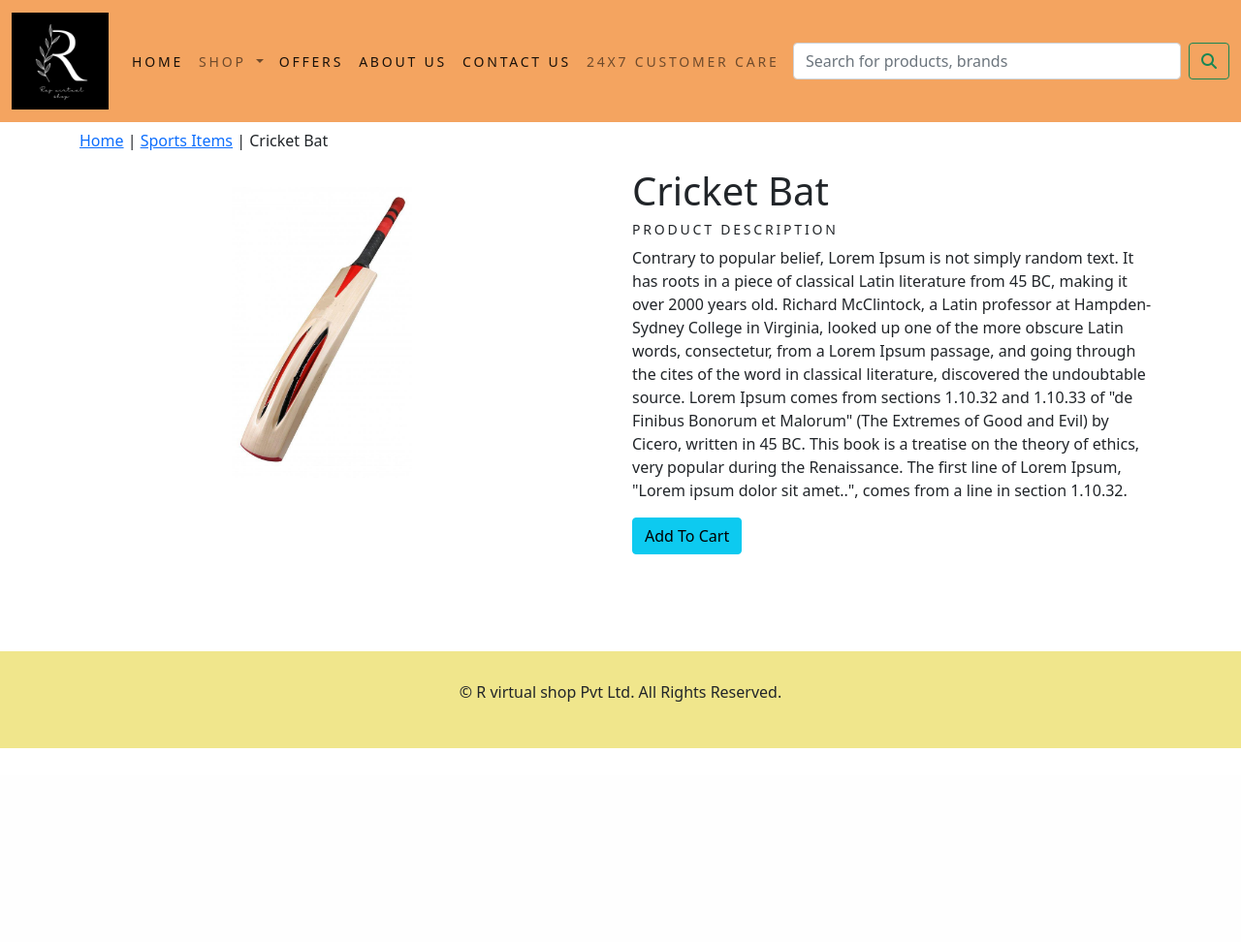
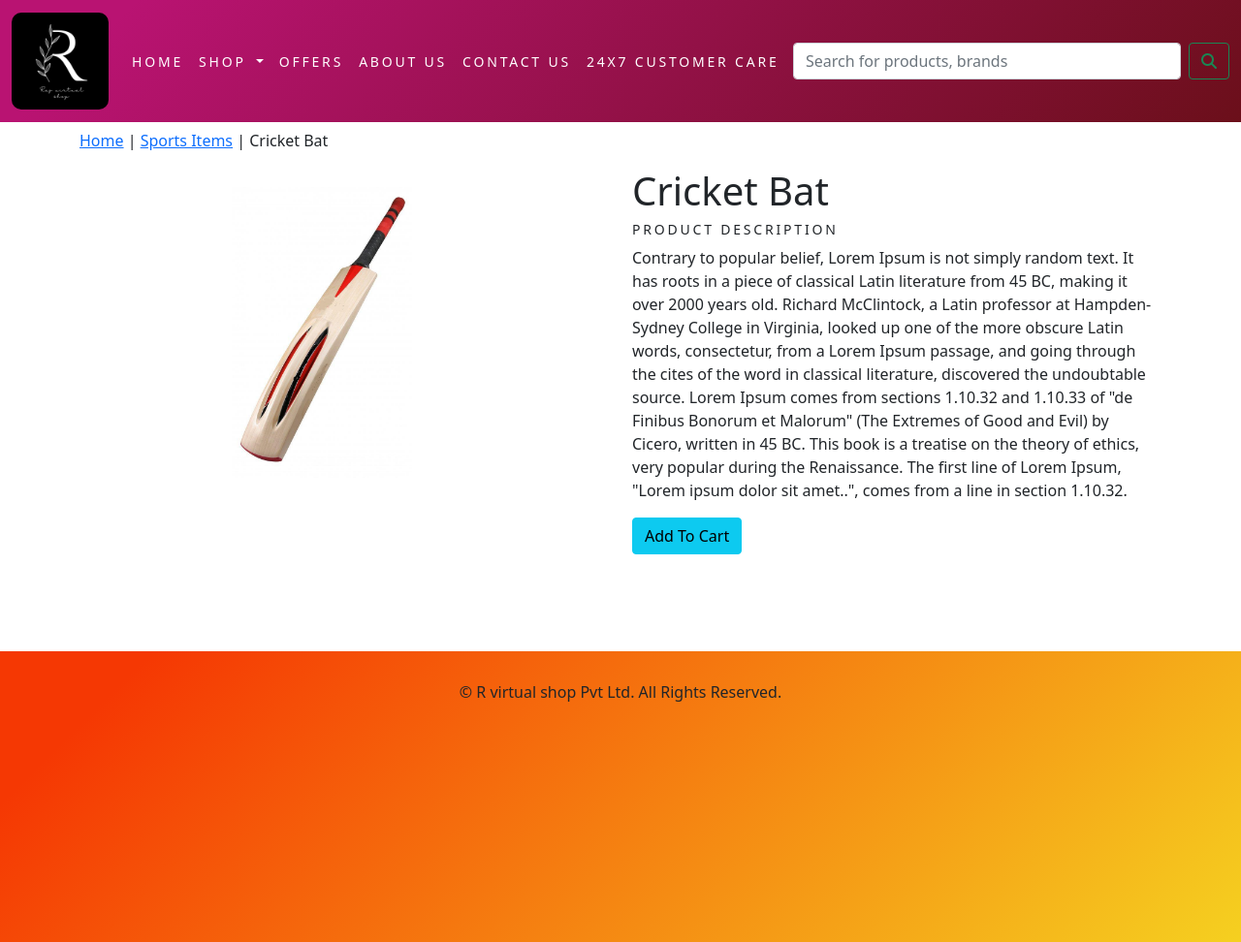
Before and after one commit to rej22/shoprepository, a Django app: a page that uses shop02/shopproject02/templates/base.html in a window 1280 px wide. Shown: the whole page at 97% size. Before the commit the page ends 772 px from the top, so only its background shows below. Run offline with Django 4.2, Linux system fonts and the light colour scheme; data comes from the database, SQL or seed files in the repository; some libraries are stand-ins or nearby versions.

Commit message:
some alterations in navbar.html

```diff
--- a/shop02/shopproject02/static/css/custom.css
+++ b/shop02/shopproject02/static/css/custom.css
@@ -1,25 +1,12 @@
-body{
-    font-family: 'Roboto', sans-serif;
-    font-family: 'Roboto Slab', serif;
-}
+
+/***************
+   navbar
+***************/
+
 .logo_img{
     height: 100px;
     width: 100px;
-}
-.logo_img_banner{
-    height: 100px;
-    width: 400px;
-}
-.logo_img_banner01{
-    height: 100px;
-    width: 400px;
-}
-.my_footer{
-    background-color: #F0E68C;
-    height: 100px;
-    width: 100%;
-    padding-top: 30px;
-    margin-top: 100px;
+    border-radius: 10px;
 }
 .front_banner{
     height: 500px;
@@ -28,15 +15,8 @@ body{
     border-radius: 30px;
 }
 .navbar-custom {
-    background-color: #F4A460;
     margin-bottom: 7px;
-}
-.navbar-custom .navbar-text,
-.navbar-custom .navbar-brand,{
-    color: #FFFFFF;
-}
-.logo_head{
-    background-color: #F0E68C;
+    background-image: linear-gradient(135deg, #B91372 10%, #6B0F1A 100%);
 }
 .dropdown-item{
     color: #FFFFFF;
@@ -45,17 +25,31 @@ body{
     letter-spacing: .2em;
     font-size: 14px;
     text-transform: uppercase;
+    color: #FFFFFF;
 }
 .nav-item{
     letter-spacing: .2em;
     font-size: 14px;
     text-transform: uppercase;
+    color: #FFFFFF;
 }
 .dropdown-item{
     letter-spacing: .2em;
     font-size: 14px;
     text-transform: uppercase;
 }
+.logo_img_banner01{
+    height: 100px;
+    width: 400px;
+}
+.my_footer{
+    background-image: linear-gradient(135deg, #F53803 10%, #F5D020 100%);
+    height: 300px;
+    width: 100%;
+    padding-top: 30px;
+    margin-top: 100px;
+}
+
 .product_detail_pic{
     width: 300px;
     height: 300px;
@@ -98,9 +92,7 @@ body{
     margin-top: 20px;
     margin-left: 100px;
 }
-.nav-link{
-    color: #FFFFFF;
-}
+
 .my_search_text{
     padding-top: 50px;
 }
--- a/shop02/shopproject02/templates/base.html
+++ b/shop02/shopproject02/templates/base.html
@@ -6,12 +6,11 @@
       <meta charset="UTF-8">
       <meta name="viewport" content="width=device-width, initial-scale=1">
       <meta name="description" content="{% block metadescription %} {% endblock %}">
+      <link href="{% static 'css/bootstrap.min.css' %}" rel="stylesheet">
       <link href="{% static 'css/custom.css' %}" rel="stylesheet">
-      <link href="{% static 'css/bootstrap.min.css' %}" rel="stylesheet">
       <link rel="preconnect" href="https://fonts.googleapis.com">
       <link rel="preconnect" href="https://fonts.gstatic.com" crossorigin>
       <script src="https://kit.fontawesome.com/a076d05399.js"></script>
-      <link href="https://fonts.googleapis.com/css2?family=Roboto+Slab:wght@100&family=Roboto:wght@100&display=swap" rel="stylesheet">
       <title>{% block title %} {% endblock %}</title>
 </head>
 <body>
--- a/shop02/shopproject02/templates/footer.html
+++ b/shop02/shopproject02/templates/footer.html
@@ -1,5 +1,5 @@
 {% load static %}
-<div class="my_footer navbar-fixed-bottom my_footer">
+<div class="my_footer">
   <footer>
     <center>
       <p>&copy; R virtual shop Pvt Ltd. All Rights Reserved.</p>
--- a/shop02/shopproject02/templates/navbar.html
+++ b/shop02/shopproject02/templates/navbar.html
@@ -1,12 +1,10 @@
 {% load static %}
-<nav class="navbar navbar-custom navbar-light navbar-expand-lg">
+<nav class="navbar navbar-custom navbar-expand-lg">
   <div class="container-fluid">
-    <a class="navbar-brand" href="#">
-      <header class="logo_head">
+    <a class="navbar-brand" href="{% url 'shop02:allProductCategory' %}">
         <div>
           <img class="logo_img" src="{% static 'img/Raj_logo.png' %}" alt="logoimage">
         </div>
-      </header>
     </a>
     <button class="navbar-toggler" type="button" data-bs-toggle="collapse" data-bs-target="#navbarSupportedContent" aria-controls="navbarSupportedContent" aria-expanded="false" aria-label="Toggle navigation">
       <span class="navbar-toggler-icon"></span>
@@ -28,13 +26,13 @@
           </ul>
         </li>
         <li class="nav-item">
-          <a class="nav-link active" aria-current="page" href="{% url 'shop02:allProductCategory' %}">Offers</a>
+          <a class="nav-link" aria-current="page" href="{% url 'shop02:allProductCategory' %}">Offers</a>
         </li>
         <li class="nav-item">
-          <a class="nav-link active" aria-current="page" href="{% url 'shop02:allProductCategory' %}">About Us</a>
+          <a class="nav-link" aria-current="page" href="{% url 'shop02:allProductCategory' %}">About Us</a>
         </li>
         <li class="nav-item">
-          <a class="nav-link active" aria-current="page" href="{% url 'shop02:allProductCategory' %}">Contact Us</a>
+          <a class="nav-link" aria-current="page" href="{% url 'shop02:allProductCategory' %}">Contact Us</a>
         </li>
         <li class="nav-item">
           {% if item_count > 0 %}
```
